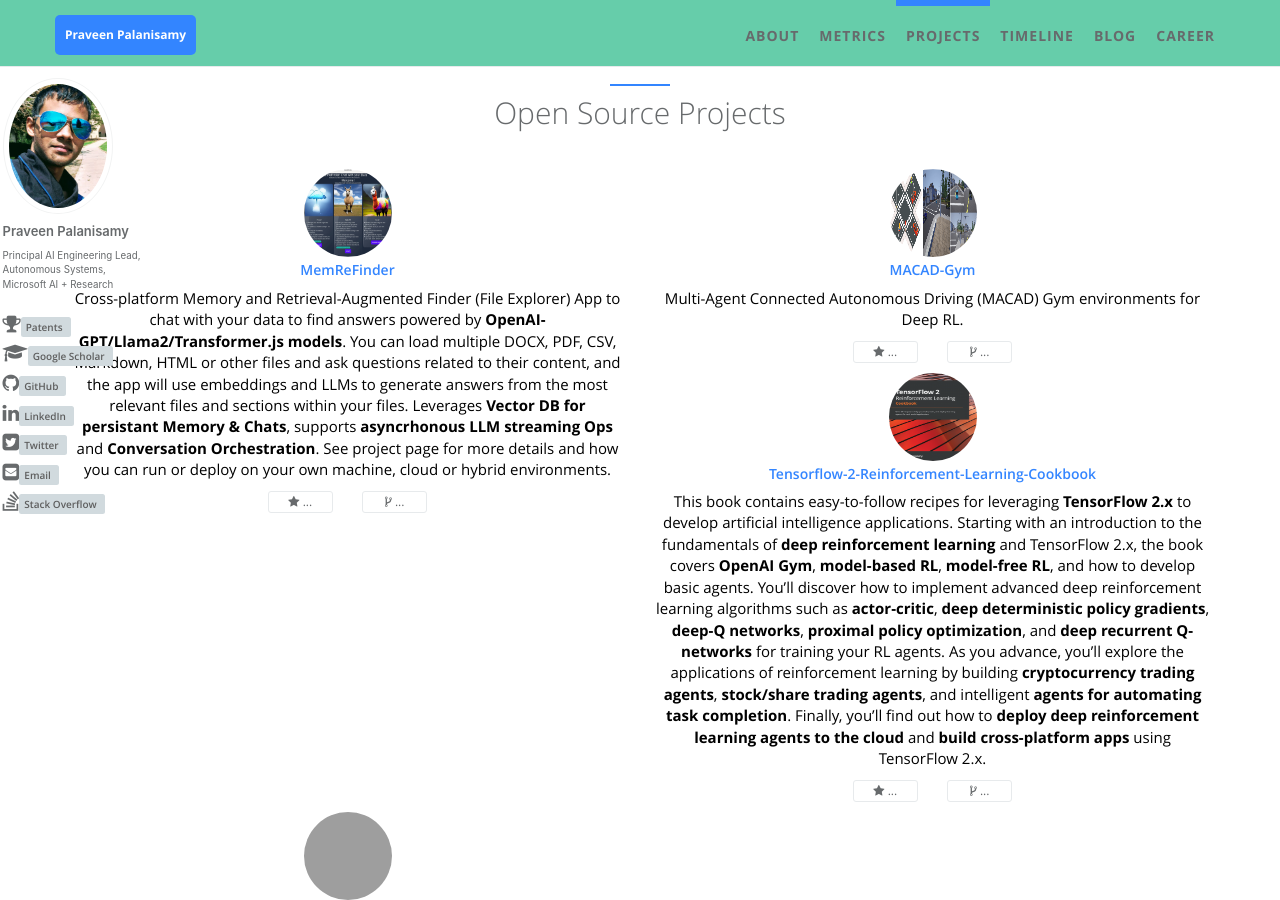
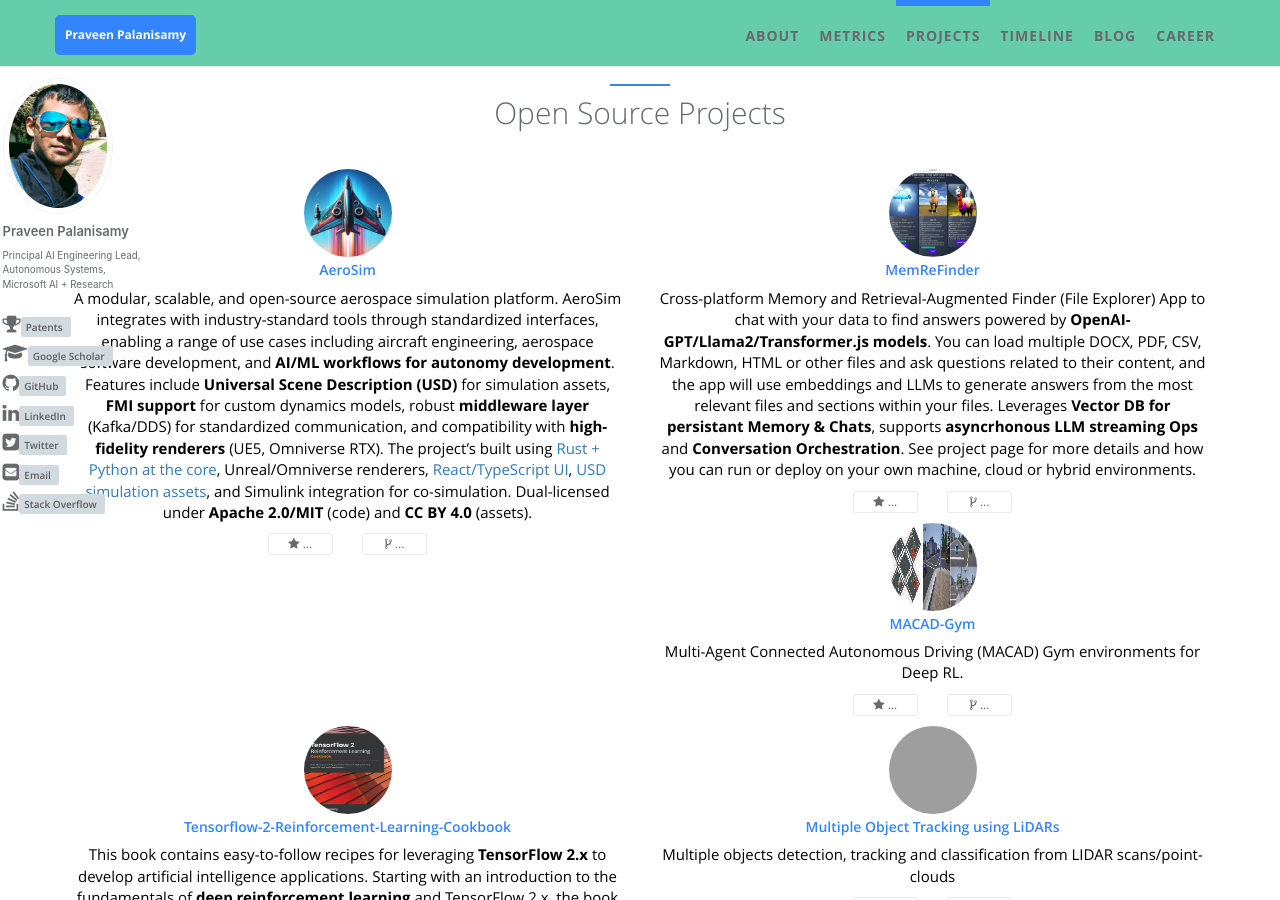
Before and after one commit to praveen-palanisamy/praveen-palanisamy.github.io, a Jekyll site: the page built from index.html, in a window 1280 px wide and 900 px high, scrolled down 2649 px. Built offline with Jekyll 4.4.1, drawn with Linux system fonts in a browser that asks for light colours; some of the changed text lies outside the part shown; grey boxes are pictures that could not be loaded.

Commit message:
Add AeroSim project to OSS projects

```diff
--- a/_data/index/metrics.yml
+++ b/_data/index/metrics.yml
@@ -8,7 +8,7 @@
 - title: "17+ Journal/Conference Papers"
   items:
     - "2 Books: hands-on Deep RL & AI [TF2RL](/deeprl/tensorflow-2.x-reinforcement-learning-cookbook/), [HOIAWOG](/deeprl/hoiawog/)"
-    - "[670+ citations](https://scholar.google.com/citations?user=gHmYX8YAAAAJ)"
+    - "[1200+ citations](https://scholar.google.com/citations?user=gHmYX8YAAAAJ)"
     - "IROS, ITSC, IV, NeurIPS"
 
 - title: "20+ reviews as TPC/Reviewer"
--- a/_data/index/projects.yml
+++ b/_data/index/projects.yml
@@ -1,4 +1,10 @@
 # projects section data
+- name: AeroSim
+  gh_user: aerosim-open
+  repo: aerosim
+  img: aerosim-logo.jpg
+  desc: A modular, scalable, and open-source aerospace simulation platform. AeroSim integrates with industry-standard tools through standardized interfaces, enabling a range of use cases including aircraft engineering, aerospace software development, and **AI/ML workflows for autonomy development**. Features include **Universal Scene Description (USD)** for simulation assets, **FMI support** for custom dynamics models, robust **middleware layer** (Kafka/DDS) for standardized communication, and compatibility with **high-fidelity renderers** (UE5, Omniverse RTX). The project's built using [Rust + Python at the core](https://github.com/aerosim-open/aerosim), Unreal/Omniverse renderers, [React/TypeScript UI](https://github.com/aerosim-open/aerosim-app), [USD simulation assets](https://github.com/aerosim-open/aerosim-assets), and Simulink integration for co-simulation. Dual-licensed under **Apache 2.0/MIT** (code) and **CC BY 4.0** (assets).
+
 - name: MemReFinder
   gh_user: praveen-palanisamy
   repo: memReFinder
```
Also changed, not shown: static/assets/img/projects/aerosim-logo.jpg (added).
